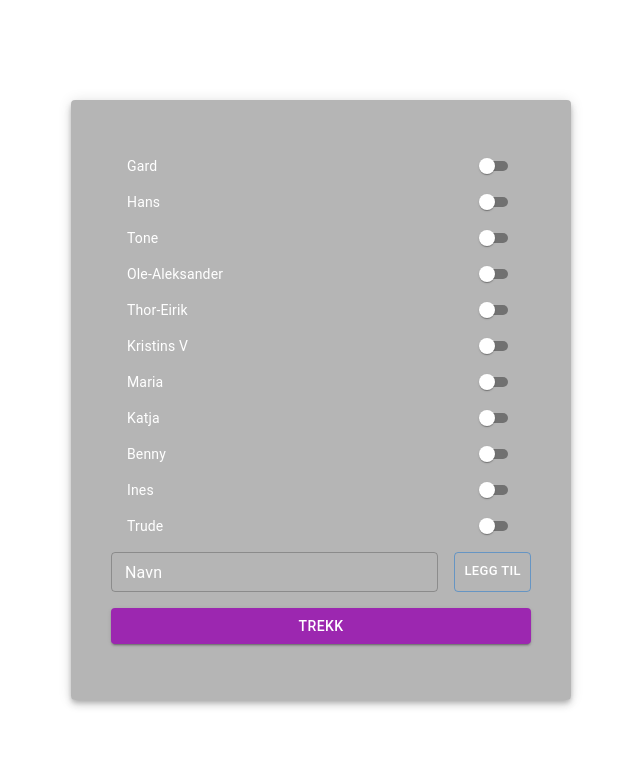
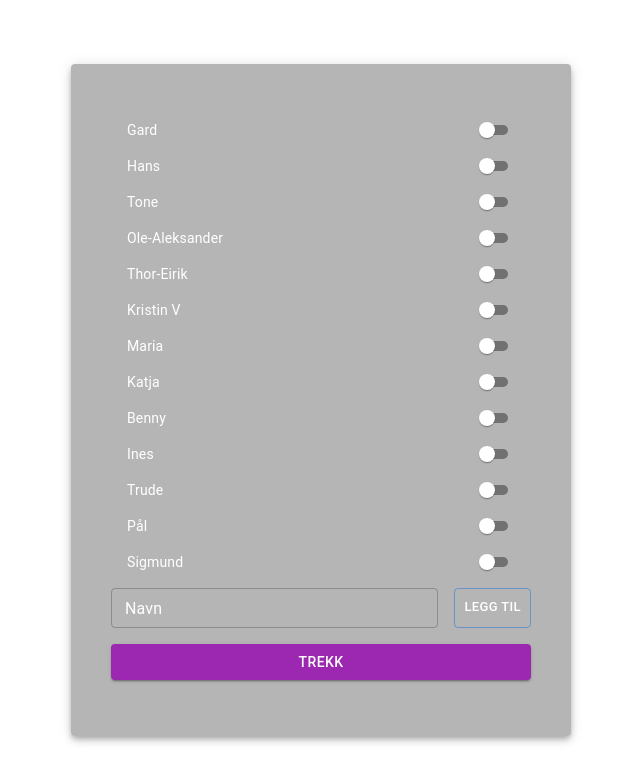
Before and after one commit to gardmikael/tombola, a Next.js app: page / in a window 1280 px wide. Shown: the top 782 px of the page, without its empty margins (319-959 px from the left). Built offline with nearby package versions, Linux system fonts and the light colour scheme; no server answers; what @dicebear/core would draw is missing.

Commit message:
Update default-users.ts

```diff
--- a/src/data/default-users.ts
+++ b/src/data/default-users.ts
@@ -4,10 +4,12 @@ export const defaultUsers = [
 	"Tone",
 	"Ole-Aleksander",
 	"Thor-Eirik",
-	"Kristins V",
+	"Kristin V",
 	"Maria",
 	"Katja",
 	"Benny",
 	"Ines",
 	"Trude",
+	"Pål",
+	"Sigmund",
 ]
```
